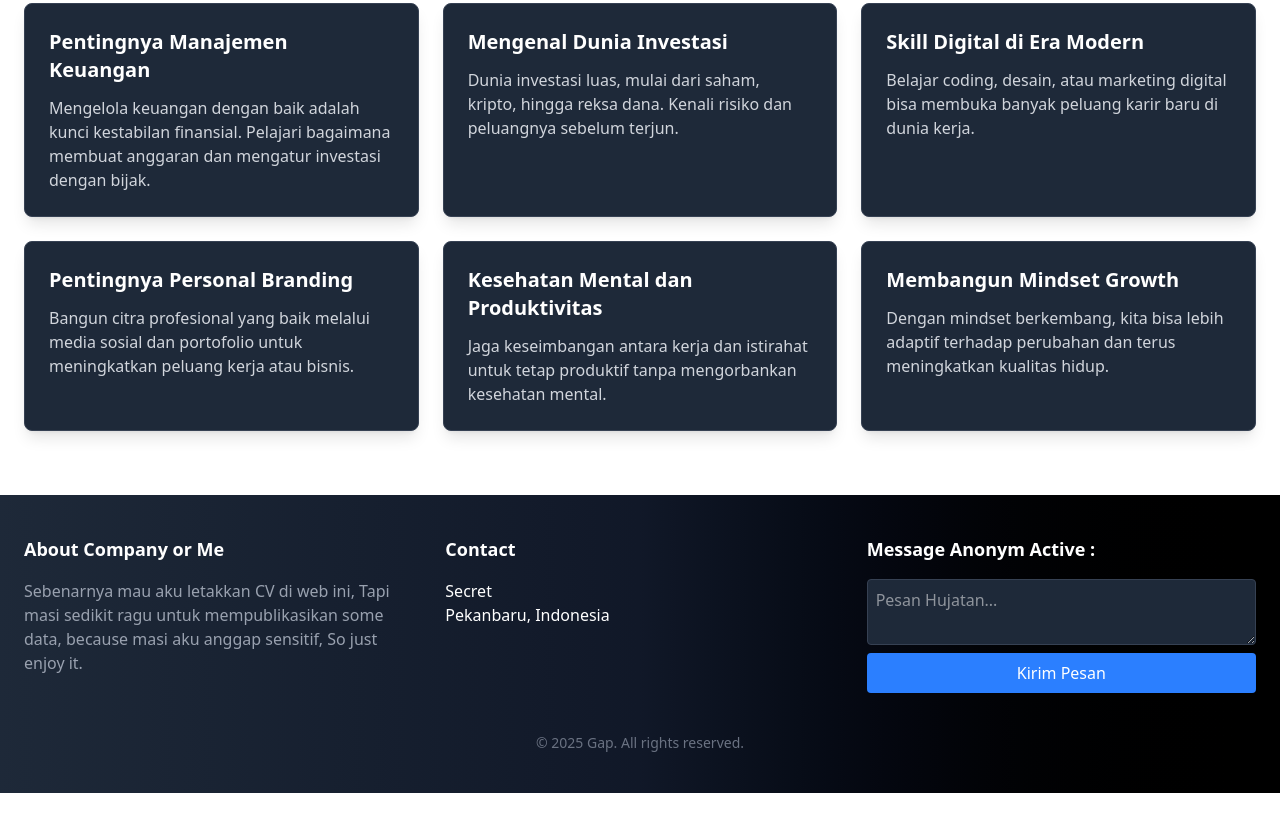
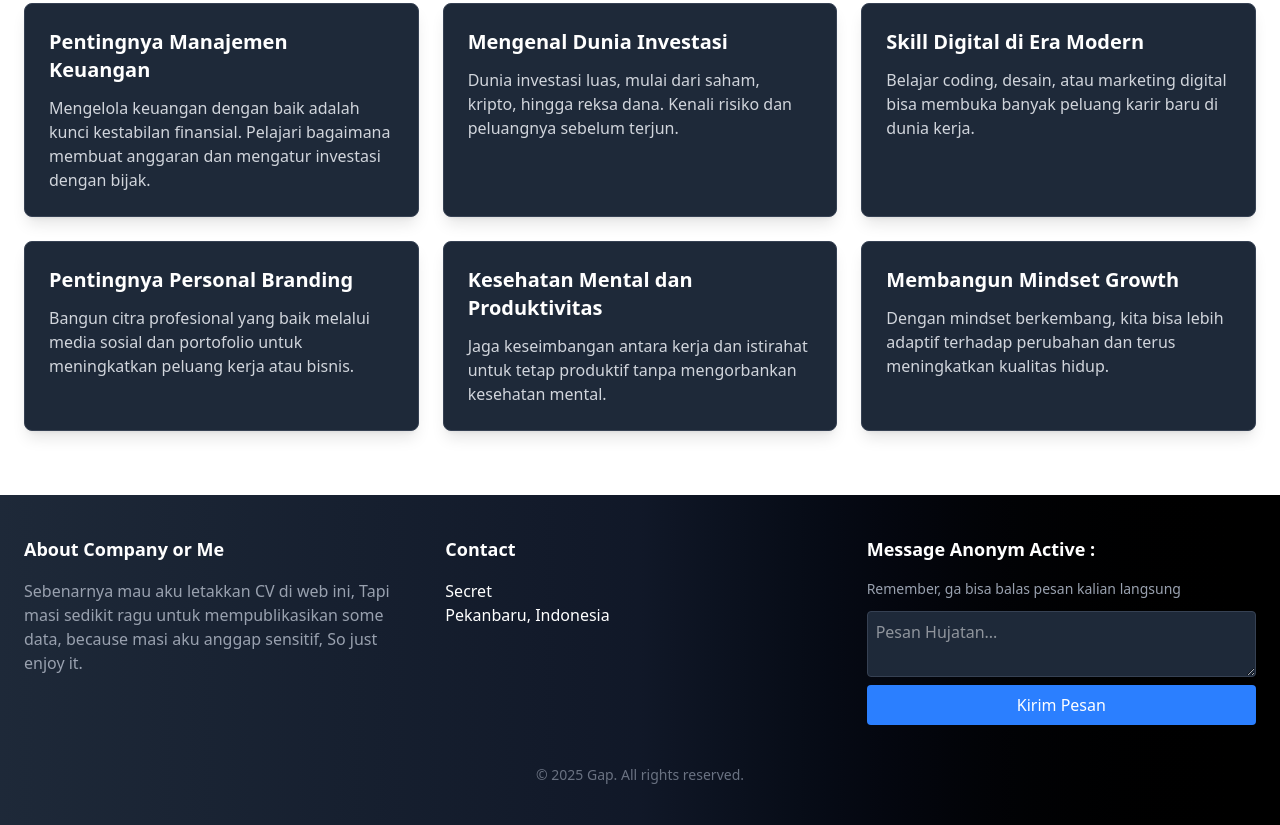
Before and after one commit to gilangpramnnaa/tailwindcss-branding, a website: page index.html in a window 1280 px wide. Shown: the part 2257-3082 px from the top of the page. Before the commit the page ends 3050 px from the top, so only its background shows below. Drawn offline with nearby package versions, Linux system fonts and the light colour scheme; animation ran at ten frames a second.

Commit message:
index.html

```diff
--- a/index.html
+++ b/index.html
@@ -517,6 +517,7 @@
 
       <div>
         <h3 class="text-lg font-semibold mb-4">Message Anonym Active :</h3>
+        <p class="text-sm text-gray-400 mb-3">Remember, ga bisa balas pesan kalian langsung</p>
         <form id="contact-form" class="flex flex-col space-y-2">
           <textarea id="message" placeholder="Pesan Hujatan..." class="p-2 rounded bg-gray-800 text-white border border-gray-700 focus:outline-none focus:border-gray-500"></textarea>
           <button type="submit" class="bg-blue-500 hover:bg-blue-600 text-white py-2 rounded">Kirim Pesan</button>
```
